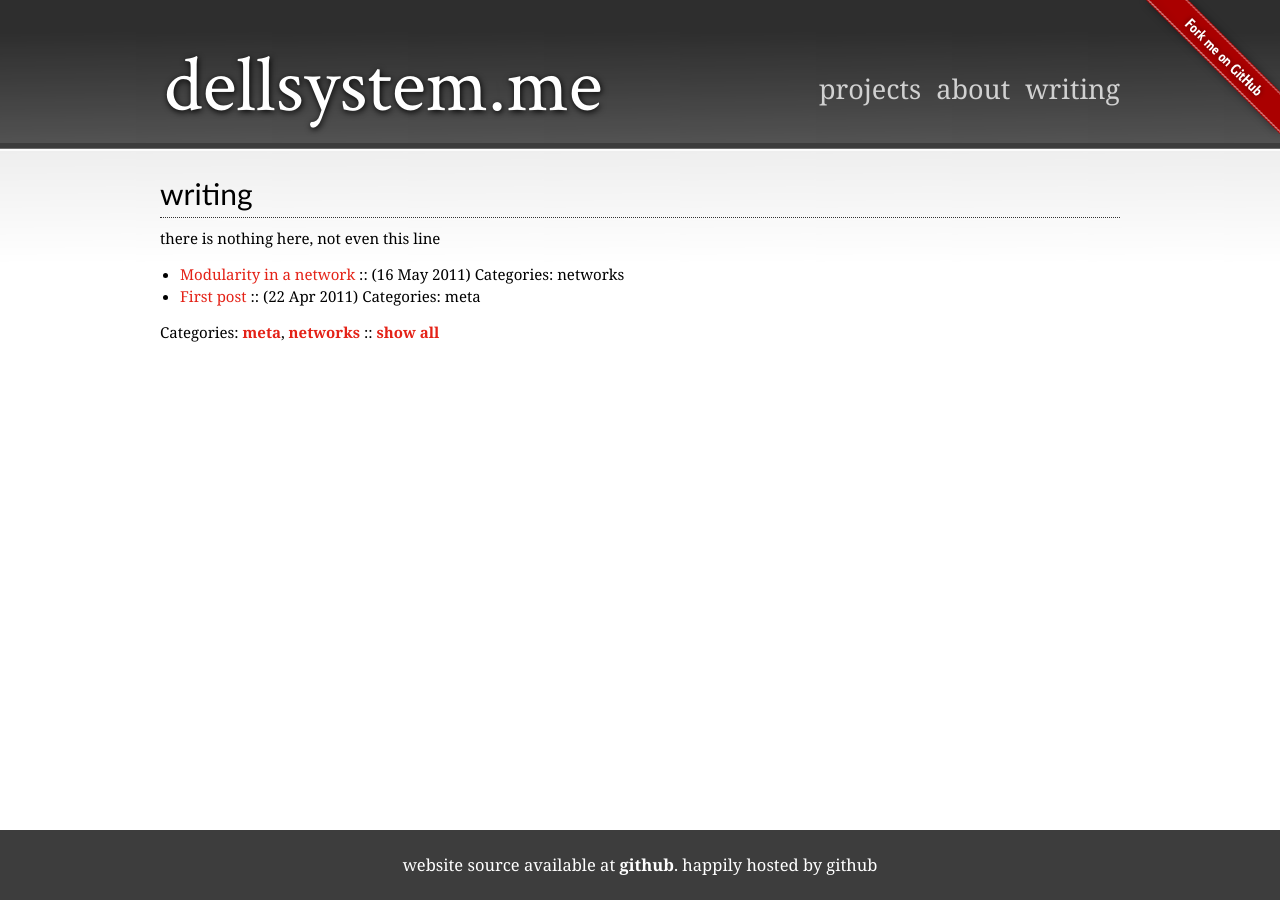
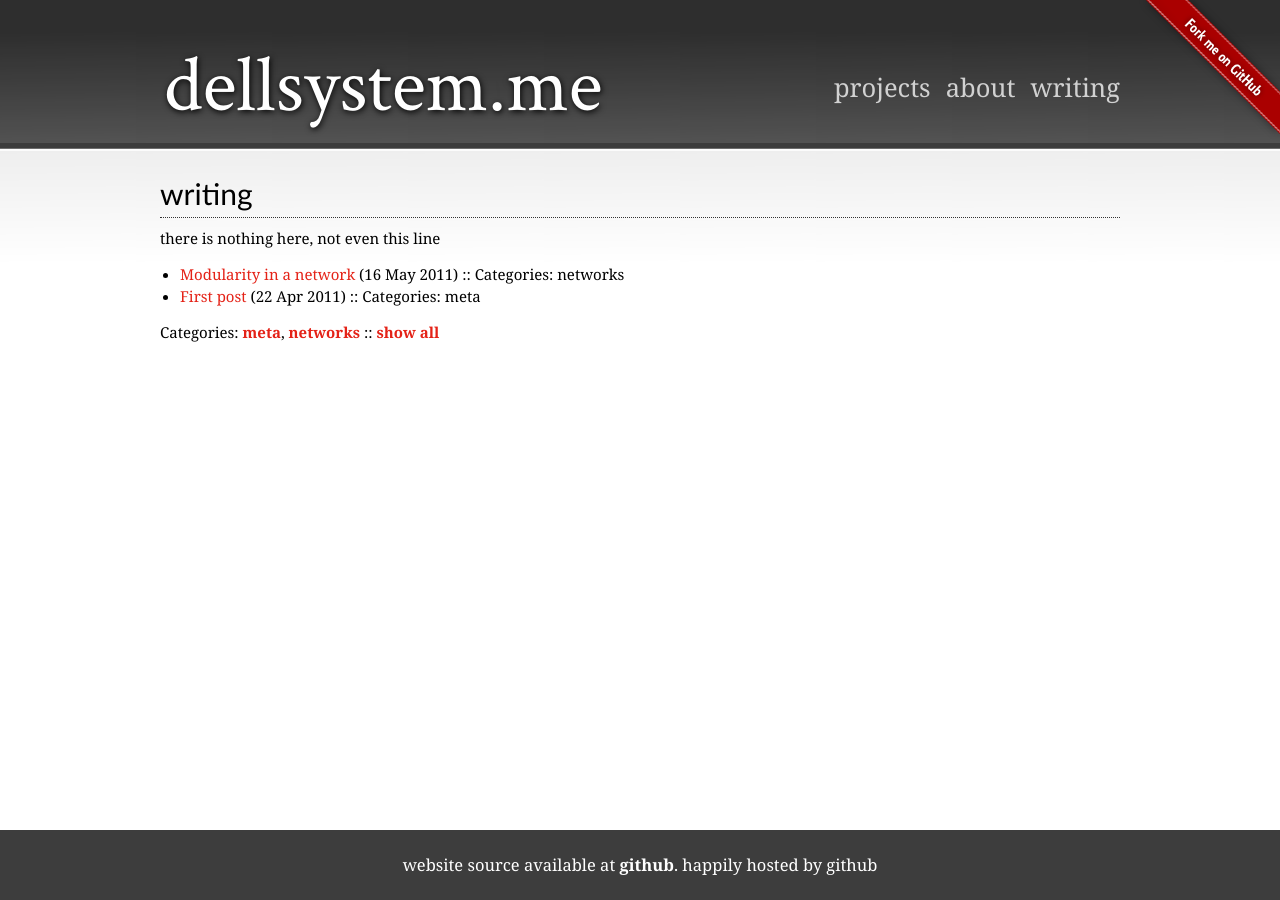
Before and after one commit to dellsystem/dellsystem.github.io, a Jekyll site: the page built from writing.md, in a window 1280 px wide. Built offline with Jekyll 4.4.1, drawn with Linux system fonts in a browser that asks for light colours; nearby versions of some CDN libraries.

Commit message:
some small cosmetic changes

```diff
--- a/_layouts/posts.html
+++ b/_layouts/posts.html
@@ -6,7 +6,7 @@ layout: default
 
 <ul class="posts">
     {% for post in site.posts %}
-        <li class="{% for category in post.categories %}category-{{ category }}{% if forloop.last %}{% else %} {% endif %}{% endfor %}"><a href="{{ post.url }}">{{ post.title }}</a> :: ({{ post.date | date_to_string }}) Categories: {% for category in post.categories %}{{ category }}{% if forloop.last %}{% else %}, {% endif %}{% endfor %}</li>
+        <li class="{% for category in post.categories %}category-{{ category }}{% if forloop.last %}{% else %} {% endif %}{% endfor %}"><a href="{{ post.url }}">{{ post.title }}</a> ({{ post.date | date_to_string }}) :: Categories: {% for category in post.categories %}{{ category }}{% if forloop.last %}{% else %}, {% endif %}{% endfor %}</li>
     {% endfor %}
 </ul>
 
@@ -16,7 +16,7 @@ layout: default
 // For simulating category-pages
 $('[id^=category-]').click(function() {
 	var thisCategory = $(this).text();
-	console.log('show me the posts for ' + thisCategory);
+	//console.log('show me the posts for ' + thisCategory);
 	// First make sure this one is at full opacity
 	// Use filter because there may be other li elements on the page, such as the menu
 	$('li').filter('[class~=category-' + thisCategory + ']').fadeTo('fast', 1).css('font-weight', 'bold');
--- a/style.css
+++ b/style.css
@@ -45,7 +45,7 @@ img {
 	list-style: none;
 	float: right;
 	text-transform: lowercase;
-	font-size: 1.8em;
+	font-size: 1.7em;
 	position: relative;
 	top: 20px;
 }
```
